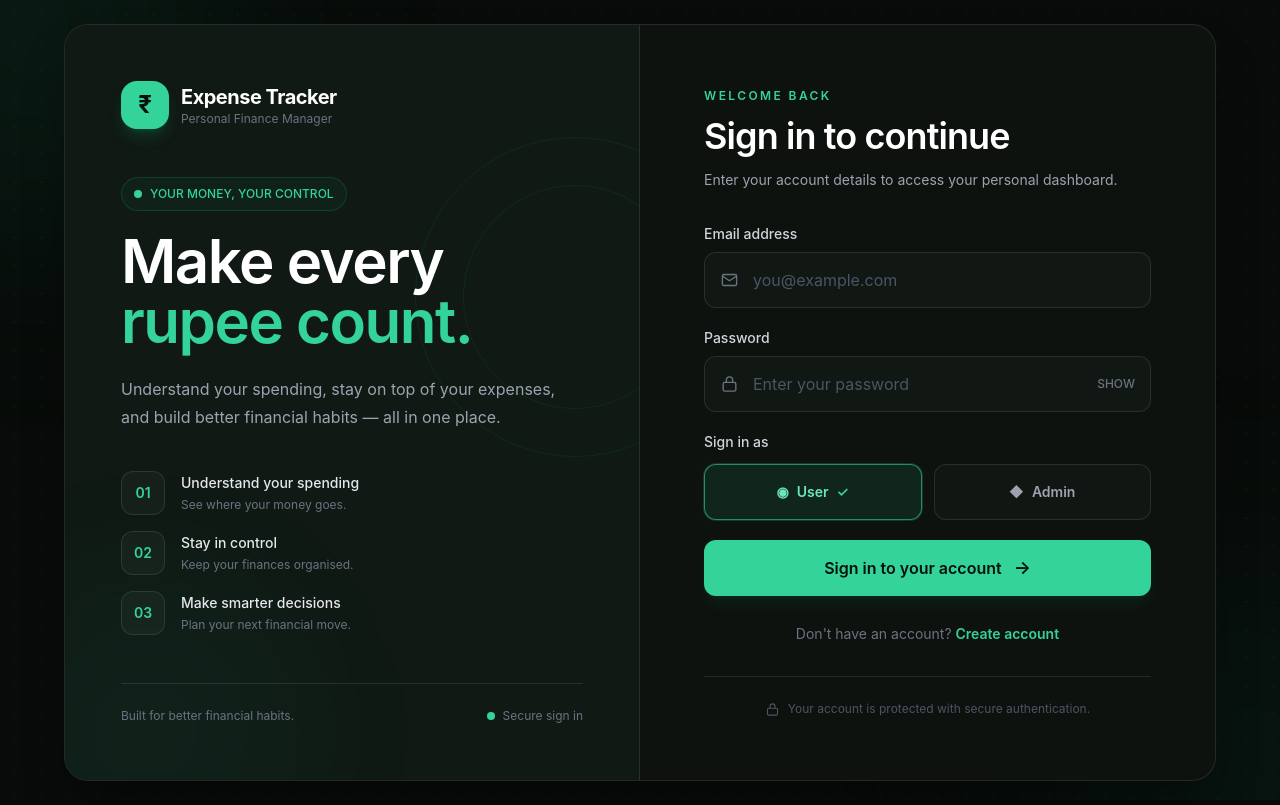
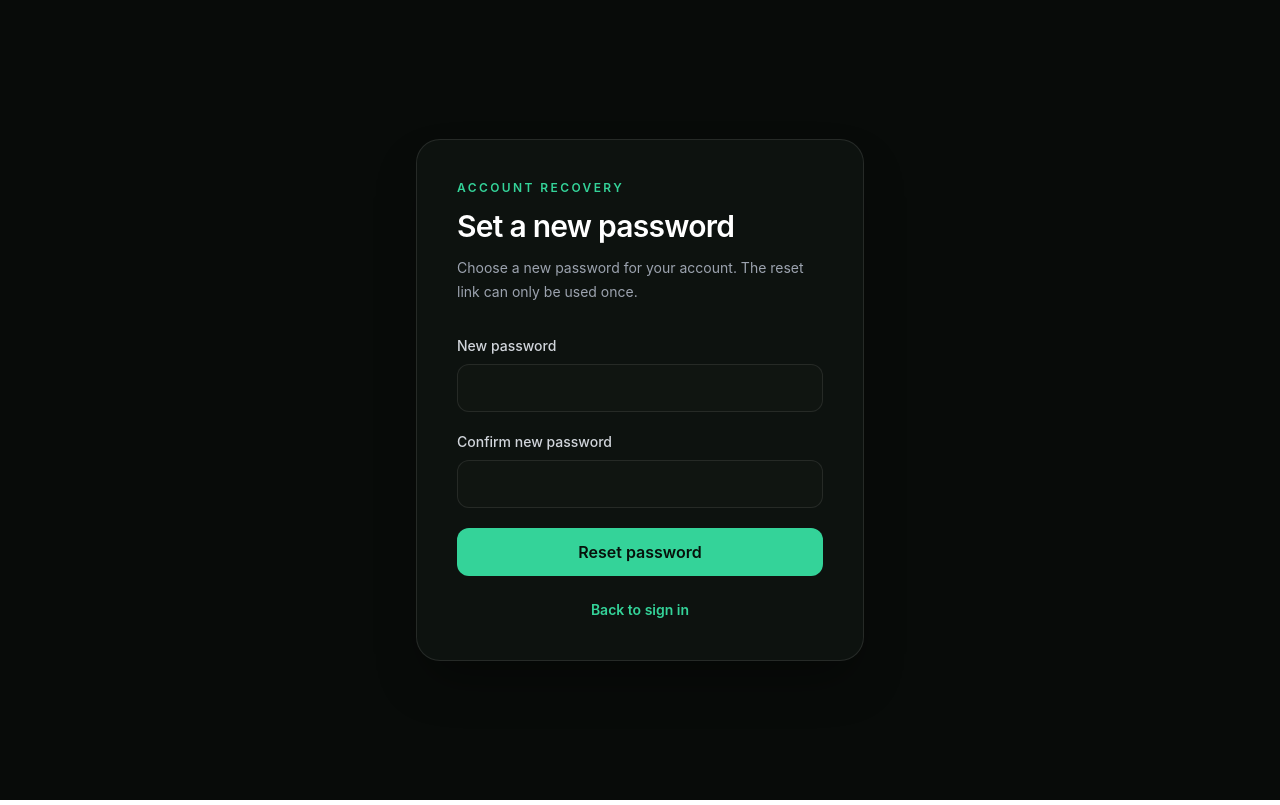
Before and after one commit to dap0921/frontend, a React (Create React App) app: page /reset-password/1 in a window 1280 px wide. Before the commit this address led to /login. Built offline with nearby package versions, Linux system fonts and the light colour scheme; no server answers.

Commit message:
Add forgot password flow
Co-authored-by: Copilot <223556219+Copilot@users.noreply.github.com>

```diff
--- a/src/App.js
+++ b/src/App.js
@@ -2,6 +2,7 @@
 import { Routes, Route, Navigate } from 'react-router-dom';
 
 import Login from './components/Login';
+import ResetPassword from './components/ResetPassword';
 import Register from './components/Register';
 import Dashboard from './components/Dashboard';
 import AddExpense from './components/AddExpense';
@@ -73,6 +74,8 @@ function App() {
   return (
     <Routes>
       <Route path="/login" element={<Login />} />
+
+      <Route path="/reset-password/:token" element={<ResetPassword />} />
 
       <Route path="/register" element={<Register />} />
 
--- a/src/components/Login.js
+++ b/src/components/Login.js
@@ -11,11 +11,14 @@ function Login() {
   const [role, setRole] = useState('user');
   const [showPassword, setShowPassword] = useState(false);
   const [loading, setLoading] = useState(false);
+  const [forgotPassword, setForgotPassword] = useState(false);
   const [error, setError] = useState('');
+  const [notice, setNotice] = useState('');
 
   const handleLogin = async (e) => {
     e.preventDefault();
     setError('');
+    setNotice('');
 
     // JavaScript validation only
     const cleanEmail = email.trim();
@@ -67,6 +70,45 @@ function Login() {
     } finally {
       setLoading(false);
     }
+  };
+
+  const handleForgotPassword = async (e) => {
+    e.preventDefault();
+    setError('');
+    setNotice('');
+
+    const cleanEmail = email.trim();
+    const emailRegex = /^[^\s@]+@[^\s@]+\.[^\s@]+$/;
+
+    if (!cleanEmail || !emailRegex.test(cleanEmail)) {
+      setError('Please enter a valid email address.');
+      return;
+    }
+
+    try {
+      setLoading(true);
+      await api.post('/forgot-password', {
+        email: cleanEmail,
+        role,
+      });
+      setNotice(
+        'If an account matches that email and role, a password reset link will be sent shortly.'
+      );
+    } catch (err) {
+      console.error('Password reset request error:', err);
+      setError(
+        err.response?.data?.message ||
+          'Unable to request a password reset right now. Please try again.'
+      );
+    } finally {
+      setLoading(false);
+    }
+  };
+
+  const returnToLogin = () => {
+    setForgotPassword(false);
+    setError('');
+    setNotice('');
   };
 
   const inputClass =
@@ -168,15 +210,26 @@ function Login() {
 
             <div className="mb-8">
               <p className="text-xs font-semibold uppercase tracking-[0.2em] text-emerald-400">
-                Welcome back
+                {forgotPassword ? 'Account recovery' : 'Welcome back'}
               </p>
               <h2 className="mt-3 text-3xl font-semibold tracking-tight sm:text-4xl">
-                Sign in to continue
+                {forgotPassword ? 'Forgot your password?' : 'Sign in to continue'}
               </h2>
               <p className="mt-3 text-sm leading-6 text-gray-400">
-                Enter your account details to access your personal dashboard.
+                {forgotPassword
+                  ? 'Enter your email and account type. If the account exists, we will email you a reset link.'
+                  : 'Enter your account details to access your personal dashboard.'}
               </p>
             </div>
+
+            {notice && (
+              <div
+                role="status"
+                className="mb-6 rounded-xl border border-emerald-500/20 bg-emerald-500/10 p-4 text-sm leading-6 text-emerald-300"
+              >
+                {notice}
+              </div>
+            )}
 
             {error && (
               <div
@@ -190,7 +243,11 @@ function Login() {
               </div>
             )}
 
-            <form onSubmit={handleLogin} noValidate className="space-y-5">
+            <form
+              onSubmit={forgotPassword ? handleForgotPassword : handleLogin}
+              noValidate
+              className="space-y-5"
+            >
               {/* Email */}
               <div>
                 <label
@@ -232,7 +289,7 @@ function Login() {
                 </div>
               </div>
 
-              {/* Password */}
+              {!forgotPassword && (
                 <div>
                   <label
                     htmlFor="password"
@@ -280,8 +337,9 @@ function Login() {
                     </button>
                   </div>
                 </div>
+              )}
 
-              {/* Role selection */}
+              {/* Role selection applies to sign-in and password recovery. */}
               <div>
                 <p className="mb-3 text-sm font-medium text-gray-300">
                   Sign in as
@@ -301,7 +359,9 @@ function Login() {
                         onClick={() => {
                           setRole(item.value);
                           setError('');
+                          setNotice('');
                         }}
+                        disabled={loading}
                         aria-pressed={selected}
                         className={`flex h-14 items-center justify-center gap-2 rounded-xl border text-sm font-semibold transition ${
                           selected
@@ -320,7 +380,6 @@ function Login() {
                 </div>
               </div>
 
-              {/* Submit */}
               <button
                 type="submit"
                 disabled={loading}
@@ -329,16 +388,38 @@ function Login() {
                 {loading ? (
                   <>
                     <span className="h-5 w-5 animate-spin rounded-full border-2 border-[#07110b]/30 border-t-[#07110b]" />
-                    Signing in...
+                    {forgotPassword ? 'Sending reset link...' : 'Signing in...'}
                   </>
                 ) : (
                   <>
-                    Sign in to your account
+                    {forgotPassword ? 'Send password reset link' : 'Sign in to your account'}
                     <span className="text-lg">→</span>
                   </>
                 )}
               </button>
             </form>
+
+            {forgotPassword ? (
+              <button
+                type="button"
+                onClick={returnToLogin}
+                className="mt-7 w-full text-center text-sm font-semibold text-emerald-400 transition hover:text-emerald-300"
+              >
+                Back to sign in
+              </button>
+            ) : (
+              <>
+                <button
+                  type="button"
+                  onClick={() => {
+                    setForgotPassword(true);
+                    setError('');
+                    setNotice('');
+                  }}
+                  className="mt-5 block w-full text-center text-sm font-medium text-emerald-400 transition hover:text-emerald-300"
+                >
+                  Forgot password?
+                </button>
 
                 <p className="mt-7 text-center text-sm text-gray-500">
                   Don&apos;t have an account?{' '}
@@ -349,6 +430,8 @@ function Login() {
                     Create account
                   </Link>
                 </p>
+              </>
+            )}
 
             <div className="mt-8 flex items-center justify-center gap-2 border-t border-white/10 pt-6 text-xs text-gray-600">
               <svg
--- /dev/null
+++ b/src/components/ResetPassword.js
@@ -0,0 +1,140 @@
+import { useState } from 'react';
+import { Link, useParams } from 'react-router-dom';
+import api from '../api';
+
+function ResetPassword() {
+  const { token } = useParams();
+  const [password, setPassword] = useState('');
+  const [confirmPassword, setConfirmPassword] = useState('');
+  const [loading, setLoading] = useState(false);
+  const [error, setError] = useState('');
+  const [success, setSuccess] = useState(false);
+
+  const handleSubmit = async (event) => {
+    event.preventDefault();
+    setError('');
+
+    if (password.length < 6) {
+      setError('Your password must be at least 6 characters.');
+      return;
+    }
+
+    if (password !== confirmPassword) {
+      setError('Passwords do not match.');
+      return;
+    }
+
+    try {
+      setLoading(true);
+      await api.post(`/reset-password/${encodeURIComponent(token)}`, {
+        password,
+      });
+      setSuccess(true);
+    } catch (err) {
+      console.error('Password reset error:', err);
+      setError(
+        err.response?.data?.message ||
+          'This reset link is invalid or expired. Request a new one and try again.'
+      );
+    } finally {
+      setLoading(false);
+    }
+  };
+
+  return (
+    <main className="flex min-h-screen items-center justify-center bg-[#080b09] px-4 py-10 text-white">
+      <section className="w-full max-w-md rounded-3xl border border-white/10 bg-[#0d120f] p-8 shadow-2xl shadow-black/40 sm:p-10">
+        <p className="text-xs font-semibold uppercase tracking-[0.2em] text-emerald-400">
+          Account recovery
+        </p>
+        <h1 className="mt-3 text-3xl font-semibold tracking-tight">
+          {success ? 'Password updated' : 'Set a new password'}
+        </h1>
+        <p className="mt-3 text-sm leading-6 text-gray-400">
+          {success
+            ? 'Your password has been changed. You can now sign in with your new password.'
+            : 'Choose a new password for your account. The reset link can only be used once.'}
+        </p>
+
+        {error && (
+          <div
+            role="alert"
+            className="mt-6 rounded-xl border border-red-500/20 bg-red-500/10 p-4 text-sm leading-6 text-red-300"
+          >
+            {error}
+          </div>
+        )}
+
+        {success ? (
+          <Link
+            to="/login"
+            className="mt-8 flex h-12 w-full items-center justify-center rounded-xl bg-emerald-400 px-5 font-semibold text-[#07110b] transition hover:bg-emerald-300"
+          >
+            Back to sign in
+          </Link>
+        ) : (
+          <form onSubmit={handleSubmit} className="mt-8 space-y-5">
+            <div>
+              <label
+                htmlFor="new-password"
+                className="mb-2 block text-sm font-medium text-gray-300"
+              >
+                New password
+              </label>
+              <input
+                id="new-password"
+                type="password"
+                autoComplete="new-password"
+                minLength={6}
+                required
+                value={password}
+                onChange={(event) => setPassword(event.target.value)}
+                className="h-12 w-full rounded-xl border border-white/[0.09] bg-[#101511] px-4 text-sm text-gray-100 outline-none transition focus:border-emerald-400/50 focus:ring-4 focus:ring-emerald-400/[0.07]"
+              />
+            </div>
+
+            <div>
+              <label
+                htmlFor="confirm-password"
+                className="mb-2 block text-sm font-medium text-gray-300"
+              >
+                Confirm new password
+              </label>
+              <input
+                id="confirm-password"
+                type="password"
+                autoComplete="new-password"
+                minLength={6}
+                required
+                value={confirmPassword}
+                onChange={(event) => setConfirmPassword(event.target.value)}
+                className="h-12 w-full rounded-xl border border-white/[0.09] bg-[#101511] px-4 text-sm text-gray-100 outline-none transition focus:border-emerald-400/50 focus:ring-4 focus:ring-emerald-400/[0.07]"
+              />
+            </div>
+
+            <button
+              type="submit"
+              disabled={loading}
+              className="flex h-12 w-full items-center justify-center rounded-xl bg-emerald-400 px-5 font-semibold text-[#07110b] transition hover:bg-emerald-300 disabled:cursor-not-allowed disabled:opacity-60"
+            >
+              {loading ? 'Updating password...' : 'Reset password'}
+            </button>
+          </form>
+        )}
+
+        {!success && (
+          <p className="mt-6 text-center text-sm text-gray-500">
+            <Link
+              to="/login"
+              className="font-semibold text-emerald-400 transition hover:text-emerald-300"
+            >
+              Back to sign in
+            </Link>
+          </p>
+        )}
+      </section>
+    </main>
+  );
+}
+
+export default ResetPassword;
```
Also changed, not shown: 1 other file (tests, documents, lock files or other folders). Lines whose indentation alone changed are shown as unchanged.
